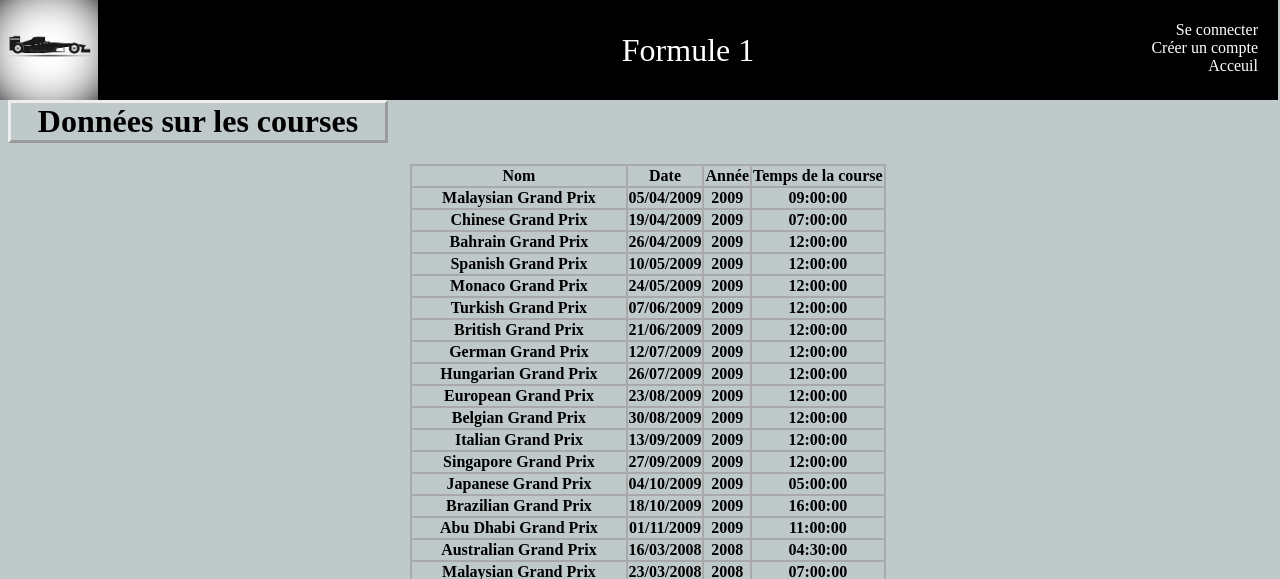
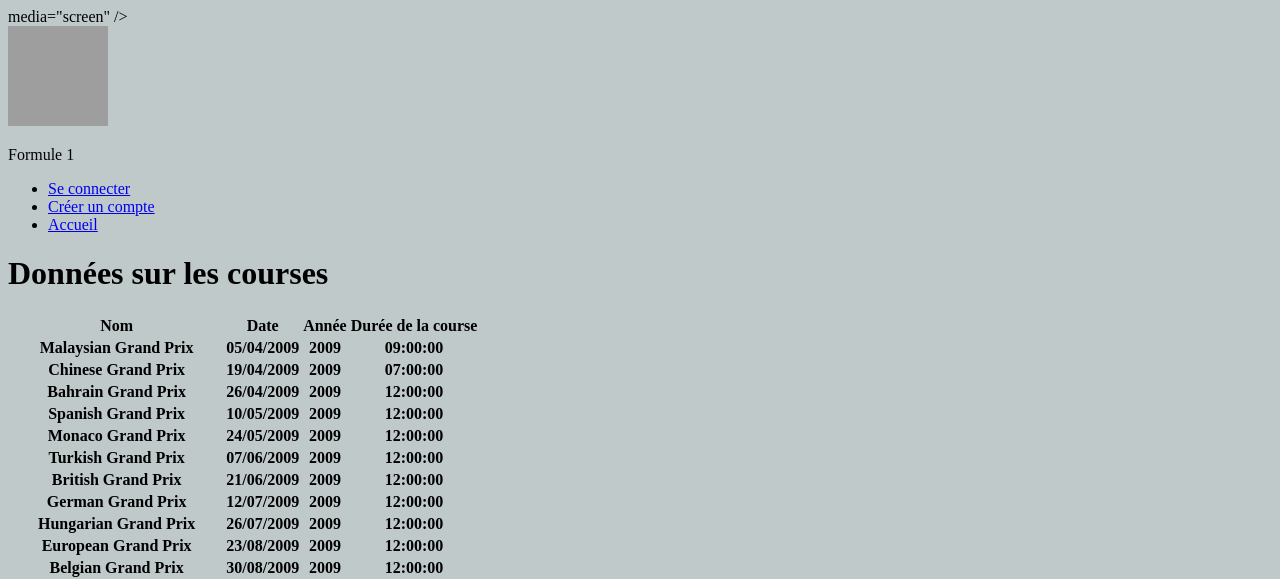
Before and after one commit to zoecorbier/projet_formule1, a PHP site: page /course.php in a window 1280 px wide. Shown: the top 579 px of the page. Run offline with PHP 8.4, Linux system fonts and the light colour scheme; data comes from the database, SQL or seed files in the repository; lists and menus that the app fills with data are empty; some libraries are stand-ins or nearby versions; grey boxes are pictures that could not be loaded.

Commit message:
Update course.php

```diff
--- a/course.php
+++ b/course.php
@@ -1,21 +1,21 @@
 <!DOCTYPE html>
 <html>
     <head>
-        <link rel="stylesheet" href="../style/pagesdeux.css" type="text/css" media="screen" />
-	    <title>Pilote</title>
+         <link rel="stylesheet" href="page.css" type="text/css" media="screen" />media="screen" />
+	    <title>Course</title>
 
     </head>
 
 
     <body>
         <div class="projet">
-            <img class="imgpres" src="../images/f1deux.jpg">
+            <img class="imgpres" height='100' width='100'src="image.png">
             <p id="titre">Formule 1</p>
 
             <ul>
-                <li id="co"><a href="../identifification/connexion1.php">Se connecter</a></li>
-                <li><a href="../identifification/enregistrement1.php">Créer un compte</a></li>
-                <li><a href="../index.php">Acceuil</a></li>
+                <li id="co"><a href="../projet/connexion1.php">Se connecter</a></li>
+                <li><a href="../projet/new.php">Créer un compte</a></li>
+                <li><a href="index.php">Accueil</a></li>
             </ul>
         </div>
 
@@ -25,10 +25,10 @@
 			     <th>Nom</th>
 			     <th>Date</th>
 			     <th>Année</th>
-			     <th>Temps de la course</th>
+			     <th>Durée de la course</th>
 		      </tr>
                 <?php
-                 $bdd = new PDO('mysql:host=localhost;dbname=Projet_Formule1;charset=utf8', 'root', 'root');
+                 $bdd = new PDO('mysql:host=localhost;dbname=Projet;charset=utf8', 'root', 'root');
                 $rep = $bdd->query('select * from Course');
 
                 $ligne = $rep->fetch();
```
